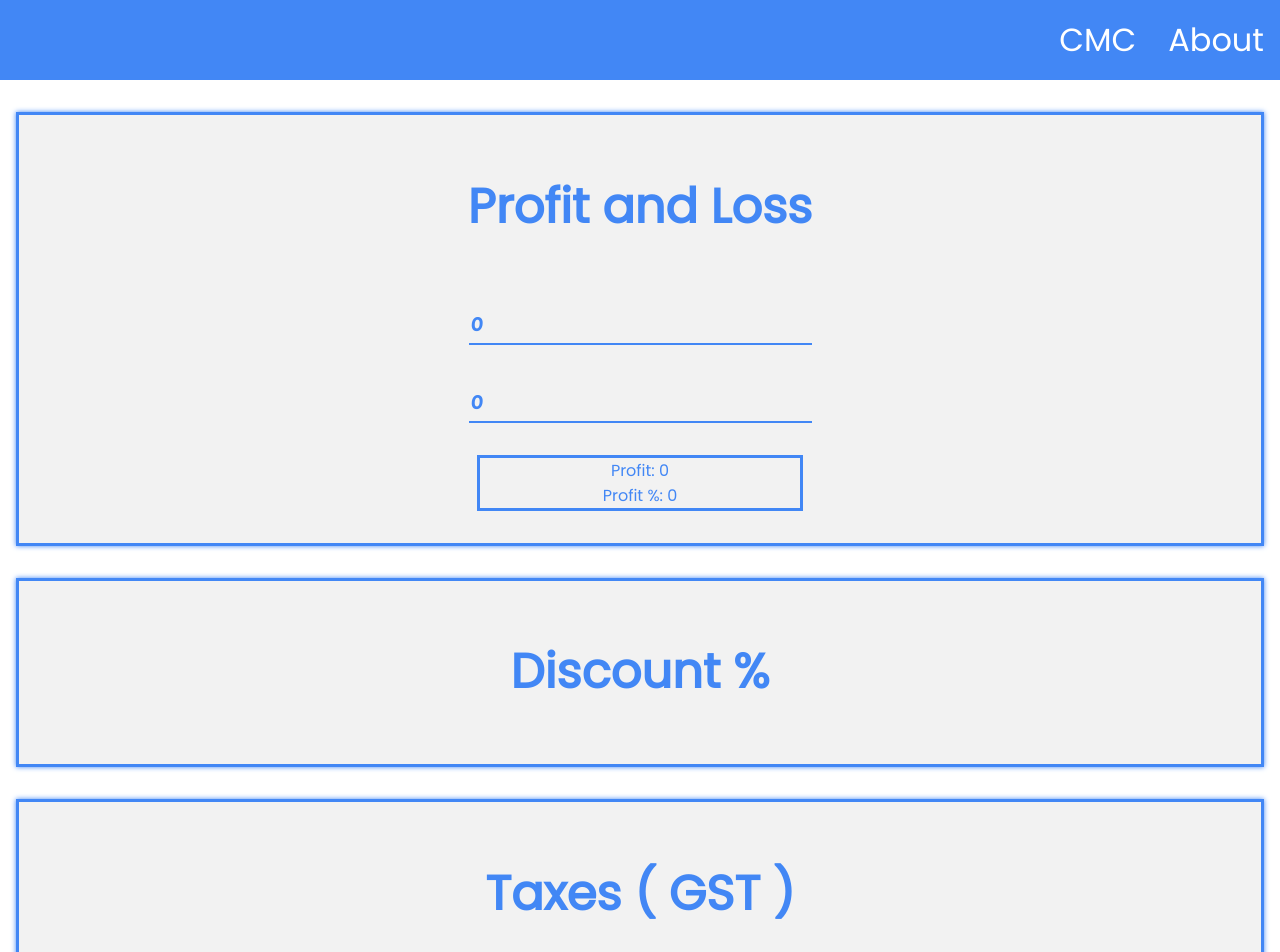
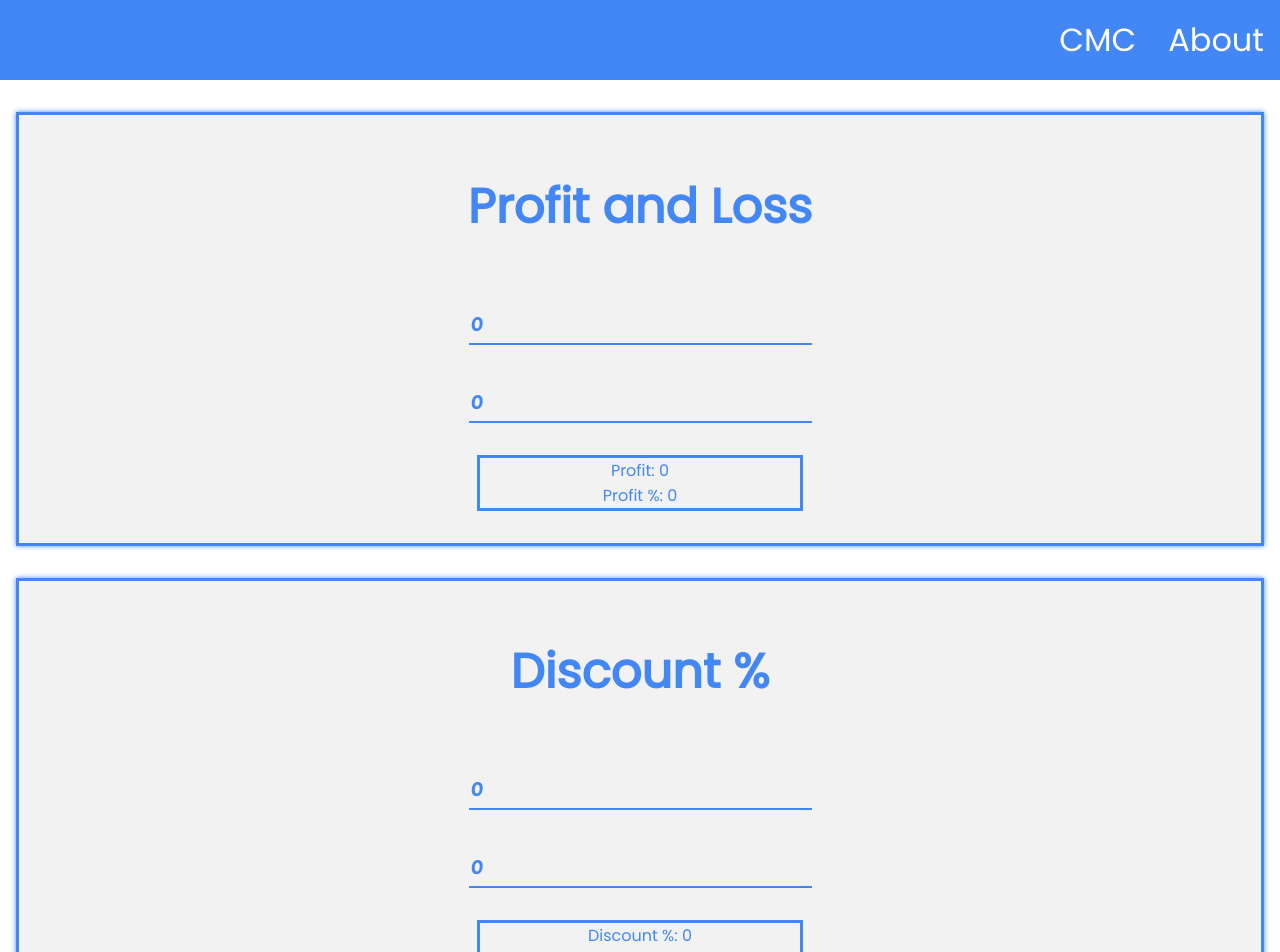
Before and after one commit to mitheelgajare/commercial-math-calculator, a Next.js app in the folder client/: page / in a window 1280 px wide. Shown: the top 952 px of the page. Built offline with nearby package versions, Linux system fonts and the light colour scheme.

Commit message:
Added Discount feature

```diff
--- a/client/pages/index.tsx
+++ b/client/pages/index.tsx
@@ -21,22 +21,48 @@ const Index: NextPage = () => {
   useEffect(() => {
     if (costPrice && sellingPrice) {
       setProfitOrLoss(sellingPrice - costPrice);
-
-      // if (profitOrLoss >= 0) {
-      //   console.log(profitOrLoss);
-
-      //   setProfitOrLossPercent((profitOrLoss / costPrice) * 100);
-      // } else {
-      //   setProfitOrLossPercent(((profitOrLoss * -1) / costPrice) * 100);
-      // }
     } else {
       setProfitOrLoss(0);
       setProfitOrLossPercent(0);
     }
   }, [costPrice, sellingPrice]);
 
+  useEffect(() => {
+    if (!profitOrLoss) {
+      setProfitOrLossPercent(0);
+      return;
+    }
+
+    if (profitOrLoss >= 0) {
+      setProfitOrLossPercent((profitOrLoss / costPrice) * 100);
+    } else {
+      setProfitOrLossPercent(((profitOrLoss * -1) / costPrice) * 100);
+    }
+  }, [profitOrLoss]);
+
+  useEffect(() => {
+    if (!(markedPrice && discount)) {
+      setDiscountPercent(0);
+      setPriceAfterDiscount(0);
+      return;
+    }
+
+    setDiscountPercent((discount / markedPrice) * 100);
+    setPriceAfterDiscount(markedPrice - discount);
+  }, [markedPrice, discount]);
+
+  // ===============================================
+
+  // useEffect(() => {
+  //   if (!priceAfterDiscount) {
+  //     return;
+  //   }
+  // }, [discountPercent]);
+
   return (
     <div className="index-page">
+      {/* Part Two */}
+
       <div className="profit-loss common">
         <h2>Profit and Loss</h2>
         <form action="">
@@ -70,8 +96,33 @@ const Index: NextPage = () => {
           </div>
         </form>
       </div>
+
+      {/* Part Two */}
+
       <div className="discount common">
         <h2>Discount %</h2>
+
+        <form action="">
+          <input
+            type="number"
+            placeholder="Marked Price ( MP )"
+            required
+            value={markedPrice}
+            onChange={e => setMarkedPrice(parseFloat(e.target.value))}
+          />
+          <br />
+          <input
+            type="number"
+            placeholder="Discount"
+            required
+            value={discount}
+            onChange={e => setDiscount(parseFloat(e.target.value))}
+          />
+          <div className="output">
+            <span>Discount %: {discountPercent}</span> <br />
+            <span>Price After Discount: {priceAfterDiscount}</span>
+          </div>
+        </form>
       </div>
       <div className="gst common">
         <h2>Taxes ( GST )</h2>
```
